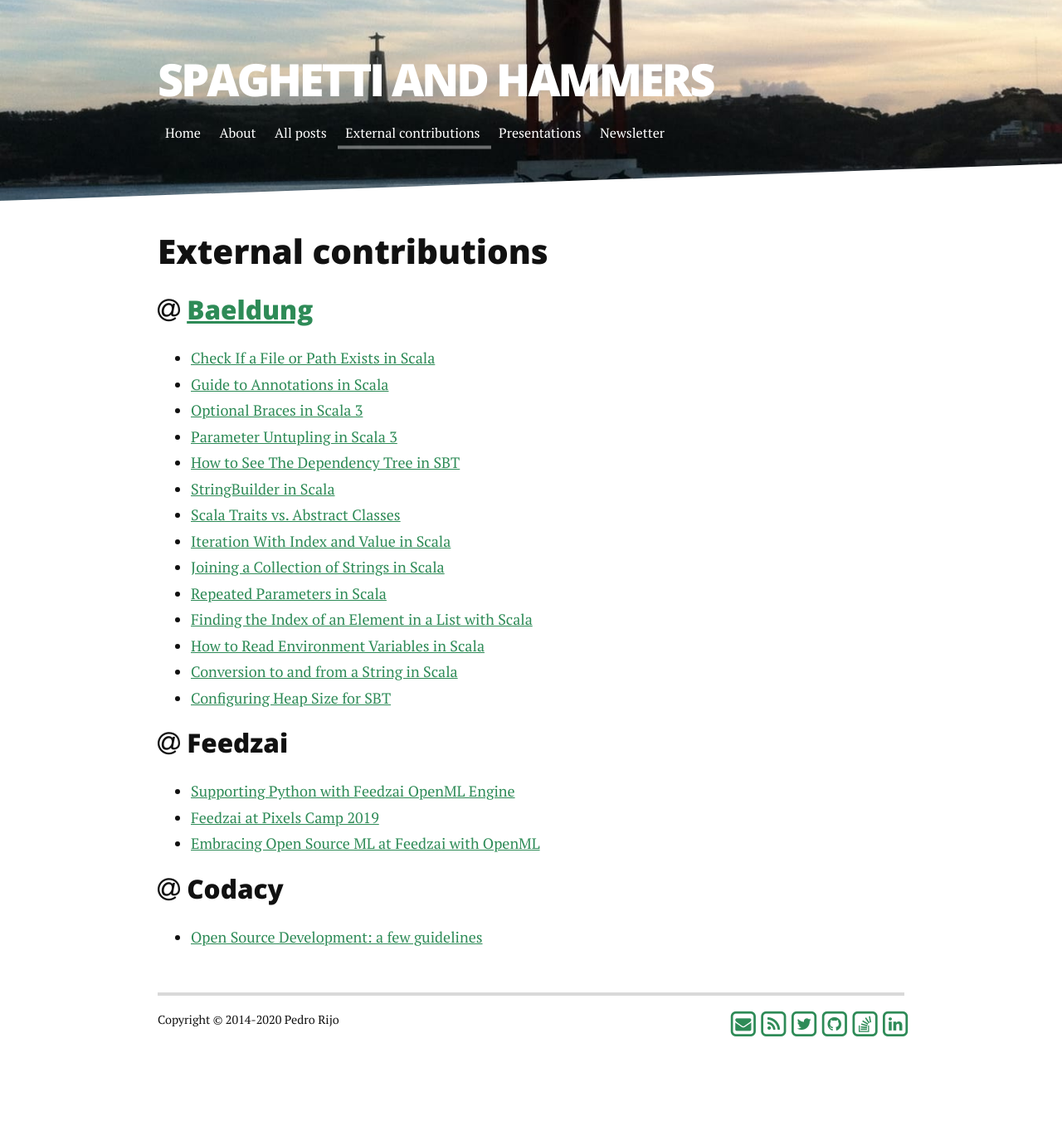
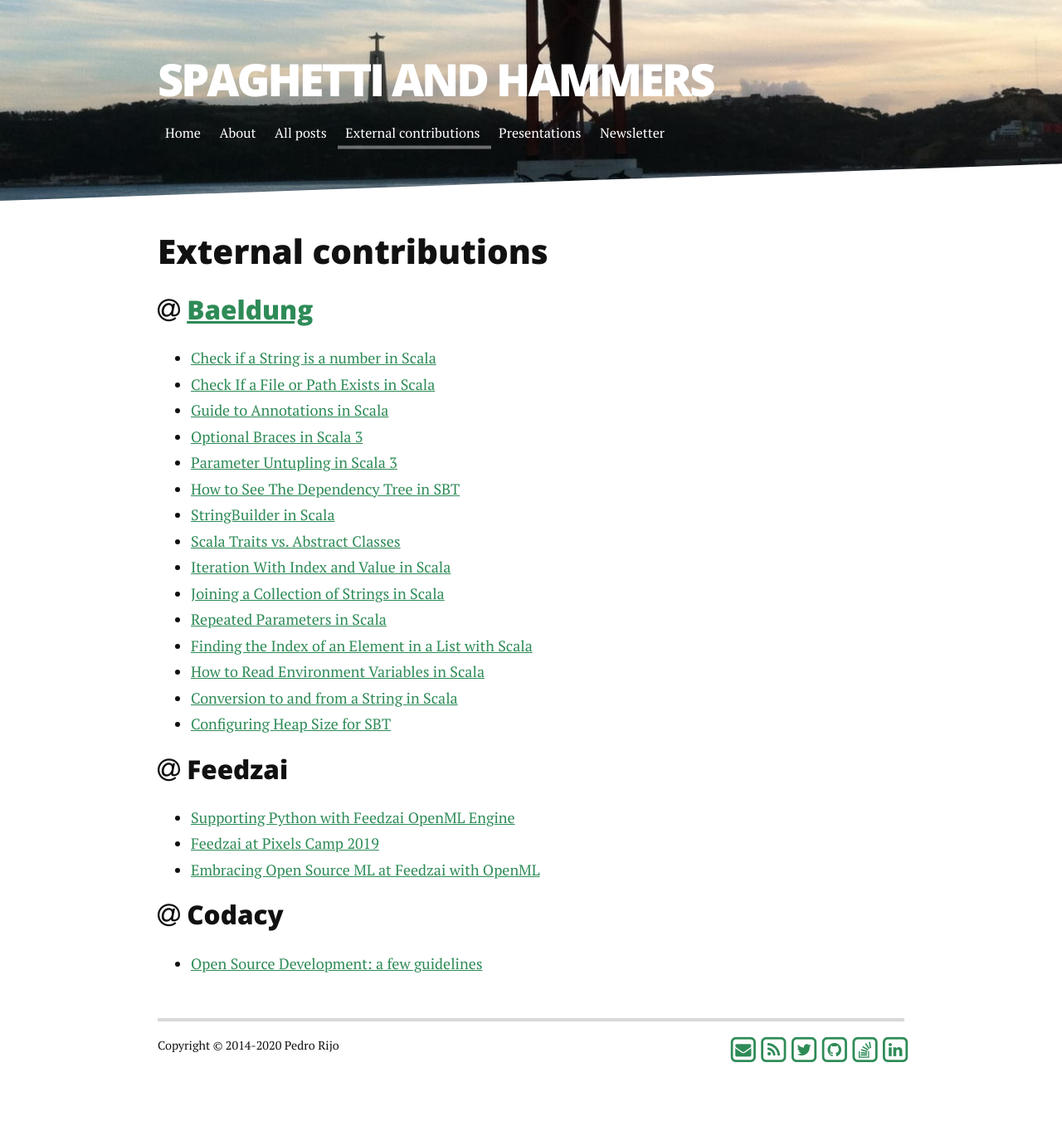
Before and after one commit to pedrorijo91/pedrorijo91.github.io, a Jekyll site: the page built from external.html, in a window 1280 px wide. Shown: the whole page at 83% size. Built offline with Jekyll 4.4.1, drawn with Linux system fonts in a browser that asks for light colours; before the commit the page ends 1326 px from its top, so only the background shows below that.

Commit message:
Update external.html

```diff
--- a/external.html
+++ b/external.html
@@ -9,6 +9,7 @@
   <h3 id="baeldung"><i class="fa fa-at" aria-hidden="true"></i>  <a href="https://www.baeldung.com/scala/author/pedrorijo">Baeldung</a></h3>
 
   <ul>
+    <li><a href="https://www.baeldung.com/scala/check-string-number">Check if a String is a number in Scala</a></li>
     <li><a href="https://www.baeldung.com/scala/check-file-path-exists">Check If a File or Path Exists in Scala</a></li>
     <li><a href="https://www.baeldung.com/scala/annotations">Guide to Annotations in Scala</a></li>
     <li><a href="https://www.baeldung.com/scala/optional-braces">Optional Braces in Scala 3</a></li>
```
